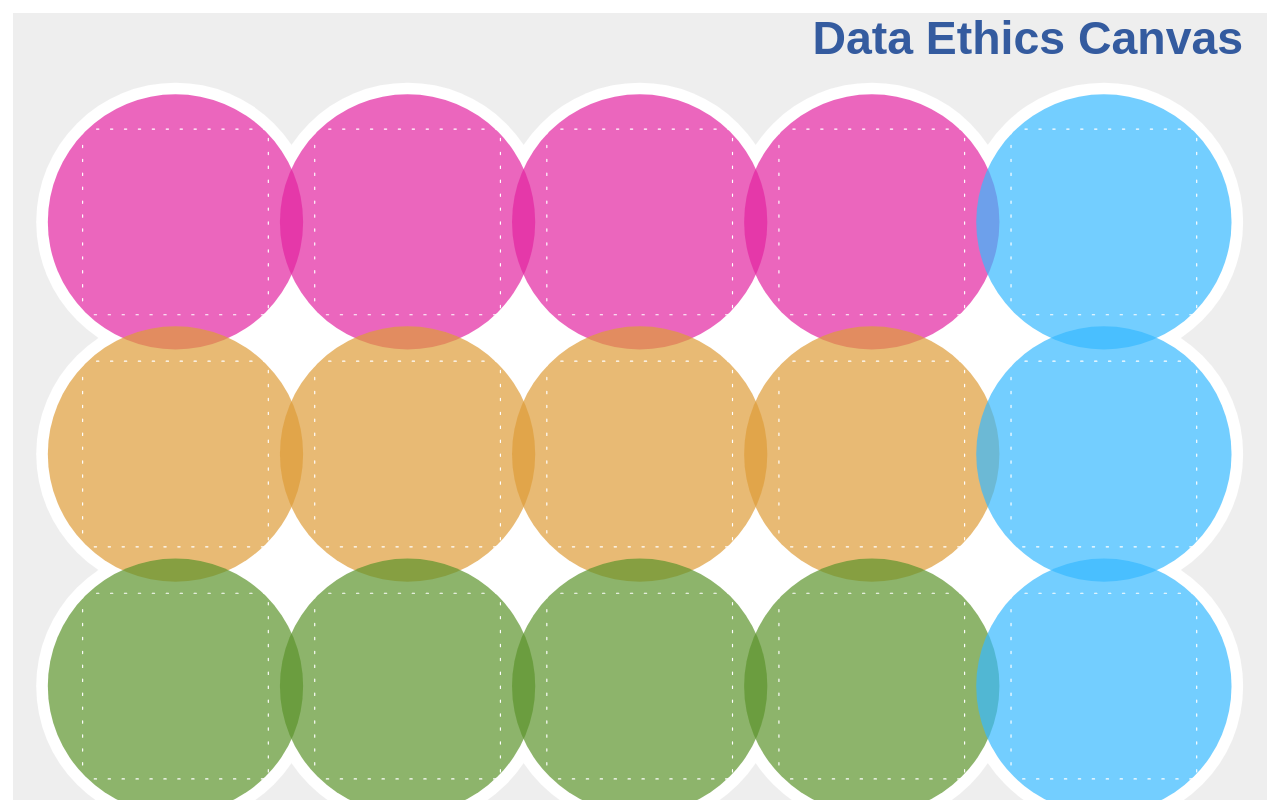
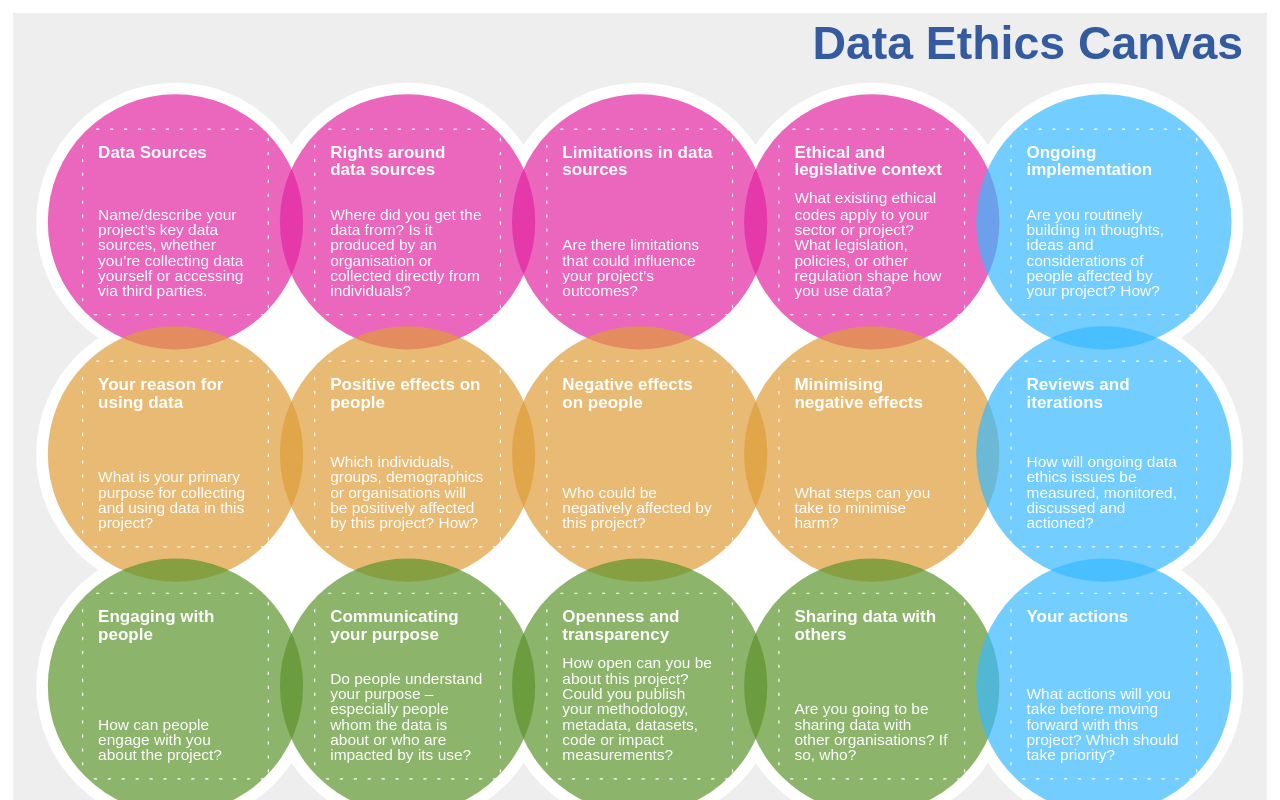
Before and after one commit to theodi/interactive-data-ethics-canvas, a Svelte app: page / in a window 1280 px wide. Shown: the top 800 px of the page. Built offline with nearby package versions, Linux system fonts and the light colour scheme.

Commit message:
Fix rendering on Chrome

```diff
--- a/src/App.svelte
+++ b/src/App.svelte
@@ -1,5 +1,5 @@
 <script lang="ts">
-	import Canvas from './components/Canvas.svelte';
+  import Canvas from './components/Canvas.svelte';
   import ControlPanel from './components/ControlPanel.svelte';
   import Console from './components/Console.svelte';
 
--- /dev/null
+++ b/src/components/AreaContent.svelte
@@ -0,0 +1,52 @@
+<script lang="ts">
+  import { canvasState } from '../store';
+  import Editor from './Editor.svelte';
+
+  export let blobRef: number;
+
+  let title: string;
+  let description: string;
+  let focussed: boolean;
+  $: {
+    ({
+      title,
+      focussed,
+      description
+    } = $canvasState.blobs[blobRef]);
+  }
+</script>
+
+<section>
+  <h2>
+    { title }
+  </h2>
+  {#if focussed}
+    <Editor { blobRef } />
+  {:else}
+    <p class='description'>
+      { description }
+    </p>
+  {/if}
+</section>
+
+<style>
+  section {
+    padding: 1rem;
+    height: 100%;
+    color: white;
+  }
+  h2 {
+    font-weight: bold;
+    font-size: 1.1em;
+    padding-bottom: 1em;
+  }
+  .description {
+    position: absolute;
+    display: block;
+    width: 100%;
+    box-sizing: border-box;
+    padding: 1rem;
+    bottom: 0;
+    left: 0;
+  }
+</style>
--- /dev/null
+++ b/src/components/AreaGuidance.svelte
@@ -0,0 +1,23 @@
+<script lang="ts">
+  import { getContext } from 'svelte';
+  const { width, margin, height } = getContext('canvasConfig');
+</script>
+
+<foreignObject x={width + 2 * margin - 450} y=0 width=450 {height}>
+  <aside>
+    <h2>HINTS AND TIPS GO HERE</h2>
+  </aside>
+</foreignObject>
+
+<style>
+  aside {
+    background: white;
+    box-sizing: border-box;
+    width: 100%;
+    margin: 1em;
+    padding: 1em;
+    border: solid 1px hsl(0, 0%, 90%);
+    border-radius: 20px 0 0 20px;
+    box-shadow: 0 0 10px hsla(0, 0%, 0%, 10%);
+  }
+</style>
--- a/src/components/Blob.svelte
+++ b/src/components/Blob.svelte
@@ -1,118 +1,60 @@
 <script lang="ts">
+  import { getContext } from 'svelte';
   import { tweened } from 'svelte/motion';
-  import type { Group } from '../types';
 
-  export let title: string;
-  export let description: string;
-  export let group: Group;
   export let row: number;
   export let column: number;
+
+  const { height, spacing, overlap } = getContext('canvasConfig');
 
   // UiState
   export let focussed = false;
   export let hovered = false;
   export let dimmed = false;
 
-  export let size: number;
-  export let overlap: number;
-  export let canvasHeight = 100;
-
   const animationDuration = 250;
   let scale = tweened(1, { duration: animationDuration });
-  let x = tweened((column + 0.5) * size, { duration: animationDuration });
-  let y = tweened((row + 0.5) * size, { duration: animationDuration });
+  let x = tweened((column + 0.5) * spacing, { duration: animationDuration });
+  let y = tweened((row + 0.5) * spacing, { duration: animationDuration });
 
   $: {
     if (focussed) {
       scale.set(4);
-      x.set(canvasHeight / 2);
-      y.set(canvasHeight / 2);
+      x.set(height / 2);
+      y.set(height / 2);
     } else {
       scale.set((hovered && !dimmed) ? 1.05 : 1);
-      x.set((column + 0.5) * size);
-      y.set((row + 0.5) * size)
+      x.set((column + 0.5) * spacing);
+      y.set((row + 0.5) * spacing)
     }
   }
 
   let textBoxSize: number, textBoxOffset: number;
   $: {
-    textBoxSize = size * (focussed ? $scale : 1) * 0.8;
+    textBoxSize = spacing * (focussed ? $scale : 1) * 0.8;
     textBoxOffset = -textBoxSize / 2;
   }
 
 </script>
 
-<g
-  transform="translate({ $x } { $y })"
-  class:dimmed
-  >
-  <g transform="scale({ $scale })">
-    <ellipse class='{ group.toLowerCase() }' class:hovered class:focussed rx={ Math.round(size * (0.5 + overlap)) }/>
-    <rect class='rect' transform="translate({-size / 2} { -size /2 })" x={ size * 0.1 } y={ size * 0.1 } width={ size * 0.8 } height={ size * 0.8 } />
-  </g>
-  <foreignObject class:focussed class="node" x="{ textBoxOffset }" y="{ textBoxOffset }" width="{ textBoxSize }" height="{ textBoxSize }">
-    <section>
-      <h2>
-        { title }
-      </h2>
-      {#if !focussed}
-        <p class='description'>
-          { description }
-        </p>
-      {/if}
-    </section>
-  </foreignObject>
+<g transform="translate({ $x } { $y }) scale({ $scale })">
+  <ellipse class:focussed rx={ Math.round(spacing * (0.5 + overlap)) }/>
+  <rect transform="translate({-spacing / 2} { -spacing /2 })" x={ spacing * 0.1 } y={ spacing * 0.1 } width={ spacing * 0.8 } height={ spacing * 0.8 } />
 </g>
 
 <style>
   ellipse {
     fill-opacity: 0.7;
+    filter: inherit;
   }
-  .focussed {
-    fill-opacity: 1;
-  }
-  .rect {
+  rect {
     fill: none;
     stroke: white;
     stroke-width: 1px;
     stroke-dasharray: 2 10;
     stroke-linecap: round;
   }
-  .know {
-    fill: hsl(321, 77%, 52%);
-  }
-  .explore {
-    fill: hsl(36, 72%, 55%);
-  }
-  .plan {
-    fill: hsl(92, 54%, 38%);
-  }
-  .integrate {
-    fill: hsl(201, 100%, 61%);
-  }
-  foreignObject {
-    position: relative;
-  }
-  section {
-    padding: 1rem;
-    height: 100%;
-    color: white;
-  }
-  h2 {
-    font-weight: bold;
-    font-size: 1.1em;
-    padding-bottom: 1em;
-  }
-  .description {
-    position: absolute;
-    display: block;
-    width: 100%;
-    box-sizing: border-box;
-    padding: 1rem;
-    bottom: 0;
-    left: 0;
-  }
-  .dimmed {
-    filter: grayscale(100%) contrast(50%) brightness(140%);
+  .focussed {
+    fill-opacity: 1;
   }
 </style>
--- a/src/components/Canvas.svelte
+++ b/src/components/Canvas.svelte
@@ -1,69 +1,150 @@
 <script lang="ts">
+  import { setContext } from 'svelte';
+  import { fade } from 'svelte/transition';
+
+  import CanvasBackground from './CanvasBackground.svelte';
   import Blob from './Blob.svelte';
-  import Editor from './Editor.svelte';
+  import AreaContent from './AreaContent.svelte';
+  import AreaGuidance from './AreaGuidance.svelte';
+  import SvgButton from './SvgButton.svelte';
+  import Cross from './icons/Cross.svelte';
 
   import { canvasState } from '../store';
-  const cols = 5;
+
+  const spacing = 200;
+  const overlap = 0.05;
   const rows = 3;
-  const areaConfig = { size: 200, overlap: 0.05 };
-  const margin = areaConfig.size * areaConfig.overlap * 4;
+  const columns = 5;
+  const width = columns * spacing;
+  const height = rows * spacing;
+  const margin = spacing * overlap * 4;
   const topMargin = 40;
-  const height = rows * areaConfig.size;
+  const zoomLevel = 4;
+
+  setContext('canvasConfig', {
+    spacing,
+    overlap,
+    rows,
+    columns,
+    width,
+    height,
+    margin,
+    zoomLevel,
+    topMargin,
+  });
+
   $: focusBlob = $canvasState.blobs.findIndex((x) => x.focussed === true);
+  const contentBoxSize = spacing * 0.8;
+  const contentBoxOffset = (spacing - contentBoxSize) / 2;
+  const contentScale = 0.8;
+  const content = {
+    grid: {
+      size: spacing * contentScale,
+      offset: (spacing * (1 - contentScale)) / 2,
+    },
+    focussed: {
+      size: spacing * zoomLevel * contentScale,
+    },
+  };
 </script>
 
 <svg
-  viewBox="-{margin} -{margin + topMargin} {cols * areaConfig.size +
-    2 * margin} {height + 2 * margin + topMargin}"
+  viewBox="-{margin} -{margin + topMargin} {width + 2 * margin} {height +
+    2 * margin +
+    topMargin}"
 >
   <defs>
     {#each $canvasState.blobs as blobState, index}
       <g id={'blob-' + index}>
-        <Blob
-          {...blobState}
-          {...areaConfig}
-          canvasHeight={height}
-        />
+        <Blob {...blobState} />
       </g>
     {/each}
   </defs>
 
-  <g class="cloud" transform="scale({areaConfig.size}) translate(0.5 0.5)">
-    {#each Array(cols * rows)
-      .fill(null)
-      .map((_, i) => i) as cell}
-      <ellipse
-        cy={Math.floor(cell / 5)}
-        cx={cell % 5}
-        rx={0.5 + areaConfig.overlap * 2}
-      />
-    {/each}
-    <rect width={cols - 1} height={rows - 1} />
-  </g>
-  <text
-    x={Math.round((cols + areaConfig.overlap * 2) * areaConfig.size)}
-    y={-topMargin - 5}>Data Ethics Canvas</text
-  >
+  <CanvasBackground />
 
   {#each $canvasState.blobs as blobState, index}
     {#if blobState && blobState.dimmed}
-      <use xlink:href={`#blob-${index}`} />
+      <g class="dimmed">
+        <use xlink:href={`#blob-${index}`} />
+        <g
+          transform="translate({blobState.column * spacing} {blobState.row *
+            spacing})"
+          on:click={() => (blobState.focussed = true)}
+        >
+          <foreignObject
+            x={contentBoxOffset}
+            y={contentBoxOffset}
+            width={contentBoxSize}
+            height={contentBoxSize}
+          >
+            <AreaContent blobRef={index} />
+          </foreignObject>
+        </g>
+      </g>
     {/if}
   {/each}
 
   {#each $canvasState.blobs as blobState, index}
     {#if blobState && !blobState.focussed && !blobState.dimmed}
-      <use
-        xlink:href={`#blob-${index}`}
+      <g
         on:mouseover={() => (blobState.hovered = true)}
         on:mouseout={() => (blobState.hovered = false)}
-        on:click={() => (blobState.focussed = true)}
-      />
+      >
+        <use
+          class={blobState.group.toLowerCase()}
+          xlink:href={`#blob-${index}`}
+        />
+        <g
+          transform="translate({blobState.column * spacing} {blobState.row *
+            spacing})"
+          on:click={() => (blobState.focussed = true)}
+        >
+          <foreignObject
+            x={contentBoxOffset}
+            y={contentBoxOffset}
+            width={contentBoxSize}
+            height={contentBoxSize}
+          >
+            <AreaContent blobRef={index} />
+          </foreignObject>
+        </g>
+      </g>
     {/if}
   {/each}
 
   {#if focusBlob > -1}
-    <Editor { focusBlob } x={ -margin } y={ - margin - topMargin } width={ cols * areaConfig.size + 2 * margin } height={ height + 2 * margin + topMargin } canvasHeight={ height }/>
+    <g transition:fade>
+      <rect
+        class="overlay"
+        x={-margin}
+        y={-margin - topMargin}
+        width={width + 2 * margin}
+        height={height + 2 * margin + topMargin}
+      />
+      <SvgButton
+        x={width + margin - 50}
+        y="0"
+        action={() => ($canvasState.blobs[focusBlob].focussed = false)}
+        icon={Cross}
+      />
+    </g>
+    <use
+      class={$canvasState.blobs[focusBlob].group.toLowerCase()}
+      xlink:href={`#blob-${focusBlob}`}
+    />
+    <g transition:fade>
+      <foreignObject
+        transform="translate({(height - content.focussed.size) / 2} {(height -
+          content.focussed.size) /
+          2})"
+        width={content.focussed.size}
+        height={content.focussed.size}
+      >
+        <AreaContent blobRef={focusBlob} />
+      </foreignObject>
+      <AreaGuidance />
+    </g>
   {/if}
 </svg>
 
@@ -71,13 +152,24 @@
   svg {
     background-color: #eee;
   }
-  text {
-    font-size: 3em;
-    text-anchor: end;
-    font-weight: bold;
-    fill: #345b9f;
+  .overlay {
+    fill: white;
+    opacity: 50%;
   }
-  .cloud {
-    fill: white;
+  .dimmed {
+    /* filter: grayscale(100%) contrast(50%) brightness(140%); */
+    fill: hsl(0, 0%, 75%);
+  }
+  .know {
+    fill: hsl(321, 77%, 52%);
+  }
+  .explore {
+    fill: hsl(36, 72%, 55%);
+  }
+  .plan {
+    fill: hsl(92, 54%, 38%);
+  }
+  .integrate {
+    fill: hsl(201, 100%, 61%);
   }
 </style>
--- /dev/null
+++ b/src/components/CanvasBackground.svelte
@@ -0,0 +1,33 @@
+<script lang="ts">
+  import { getContext } from 'svelte';
+  const { spacing, overlap, columns, rows, topMargin } = getContext('canvasConfig');
+</script>
+
+<g class="cloud" transform="scale({ spacing }) translate(0.5 0.5)">
+  {#each Array(columns * rows)
+    .fill(null)
+    .map((_, i) => i) as cell}
+    <ellipse
+      cy={Math.floor(cell / 5)}
+      cx={cell % 5}
+      rx={0.5 + overlap * 2}
+    />
+  {/each}
+  <rect width={columns - 1} height={rows - 1} />
+</g>
+<text
+  x={Math.round((columns + overlap * 2) * spacing)}
+  y={- topMargin}>Data Ethics Canvas</text
+>
+
+<style>
+  .cloud {
+    fill: white;
+  }
+  text {
+    font-size: 3em;
+    text-anchor: end;
+    font-weight: bold;
+    fill: #345b9f;
+  }
+</style>
--- a/src/components/Editor.svelte
+++ b/src/components/Editor.svelte
@@ -1,83 +1,19 @@
 <script lang='ts'>
-  import { fade } from 'svelte/transition';
   import { canvasState } from '../store';
-
-  import SvgButton from './SvgButton.svelte';
-  import Cross from './icons/Cross.svelte';
   import Basic from './editors/Basic.svelte';
   const editors = {
     Basic
   }
-
-  export let focusBlob: number;
-
-  export let x: number;
-  export let y: number;
-  export let width: number;
-  export let height: number;
-
-  export let canvasHeight: number;
-
-  const editorSize = 640;
+  export let blobRef: number;
 </script>
 
-
-<g transition:fade transform="translate({ x } { y })">
-  <rect
-    class="overlay"
-    { width }
-    { height }
-  />
-  <SvgButton
-    x={width - 50}
-    y="0"
-    action={() =>
-      setTimeout(
-        () => ($canvasState.blobs[focusBlob].focussed = false),
-        600
-      )}
-    icon={Cross}
-  />
-</g>
-<use xlink:href={`#blob-${focusBlob}`} />
-<g transition:fade>
-  <foreignObject x={ (canvasHeight - editorSize) / 2 } y={ (canvasHeight - editorSize) / 2 } width={ editorSize } height={ editorSize }>
-    <section id='editor'>
-      <svelte:component this={ editors['Basic'] } bind:content={ $canvasState.blobs[focusBlob].content } />
-    </section>
-  </foreignObject>
-  <foreignObject x={ width - 40 - 400 } y={ 0 } width={ 400 } height={ height }>
-    <aside>
-      <h2>HINTS AND TIPS GO HERE</h2>
-    </aside>
-  </foreignObject>
-</g>
-
+<section>
+  <svelte:component this={ editors['Basic'] } bind:content={ $canvasState.blobs[blobRef].content } />
+</section>
 
 <style>
   section {
-    top: 0;
-    position: relative;
-    padding-top: 40px;
-    padding-left: 1em;
-    padding-right: 1em;
     box-sizing: border-box;
-    overflow-y: scroll;
-    height: 600px;
     width: 100%;
   }
-  .overlay {
-    fill: white;
-    opacity: 50%;
-  }
-  aside {
-    background: white;
-    box-sizing: border-box;
-    width: 100%;
-    margin: 1em;
-    padding: 1em;
-    border: solid 1px hsl(0, 0%, 90%);
-    border-radius: 20px 0 0 20px;
-    box-shadow: 0 0 10px hsla(0, 0%, 0%, 10%);
-  }
 </style>
```
